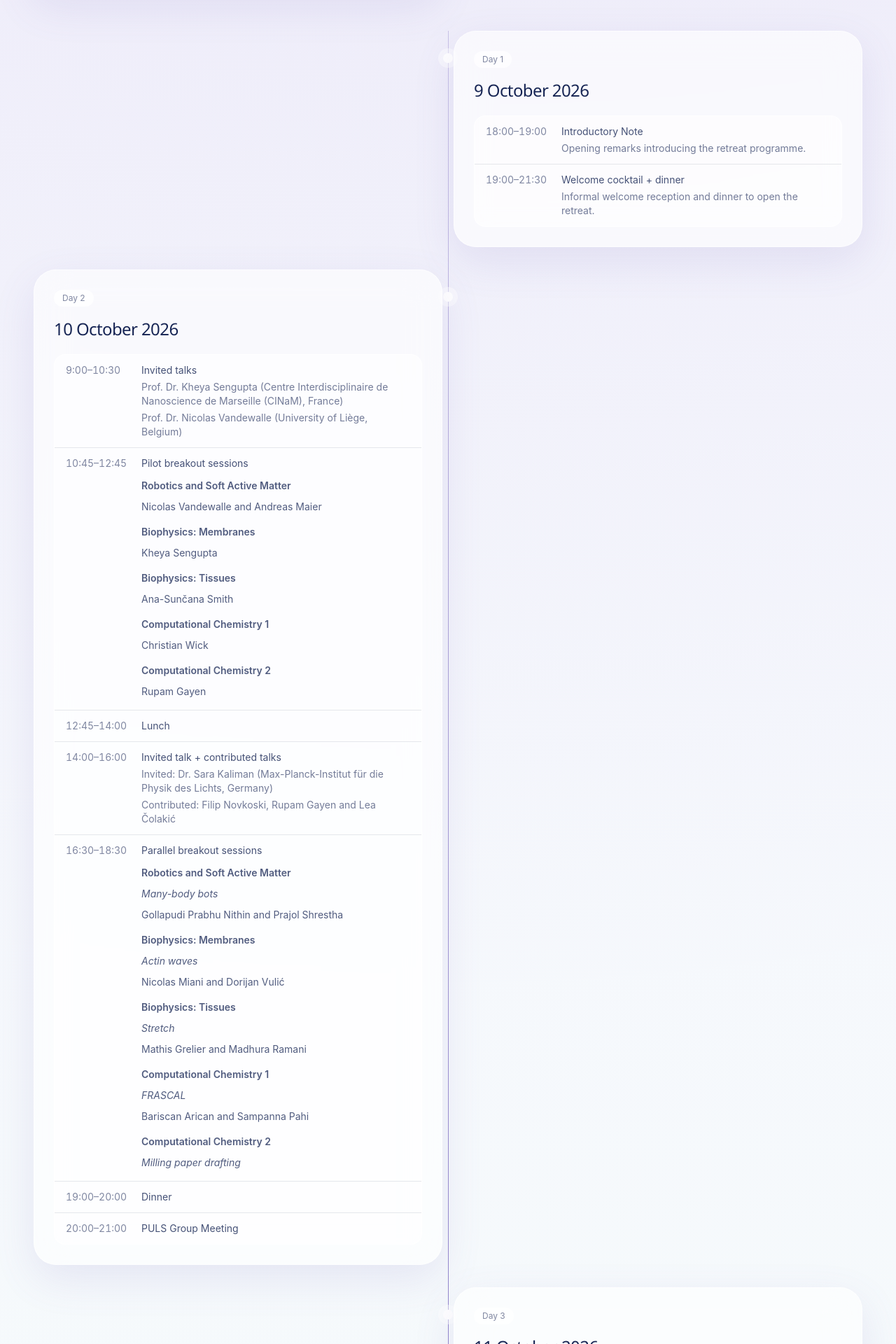
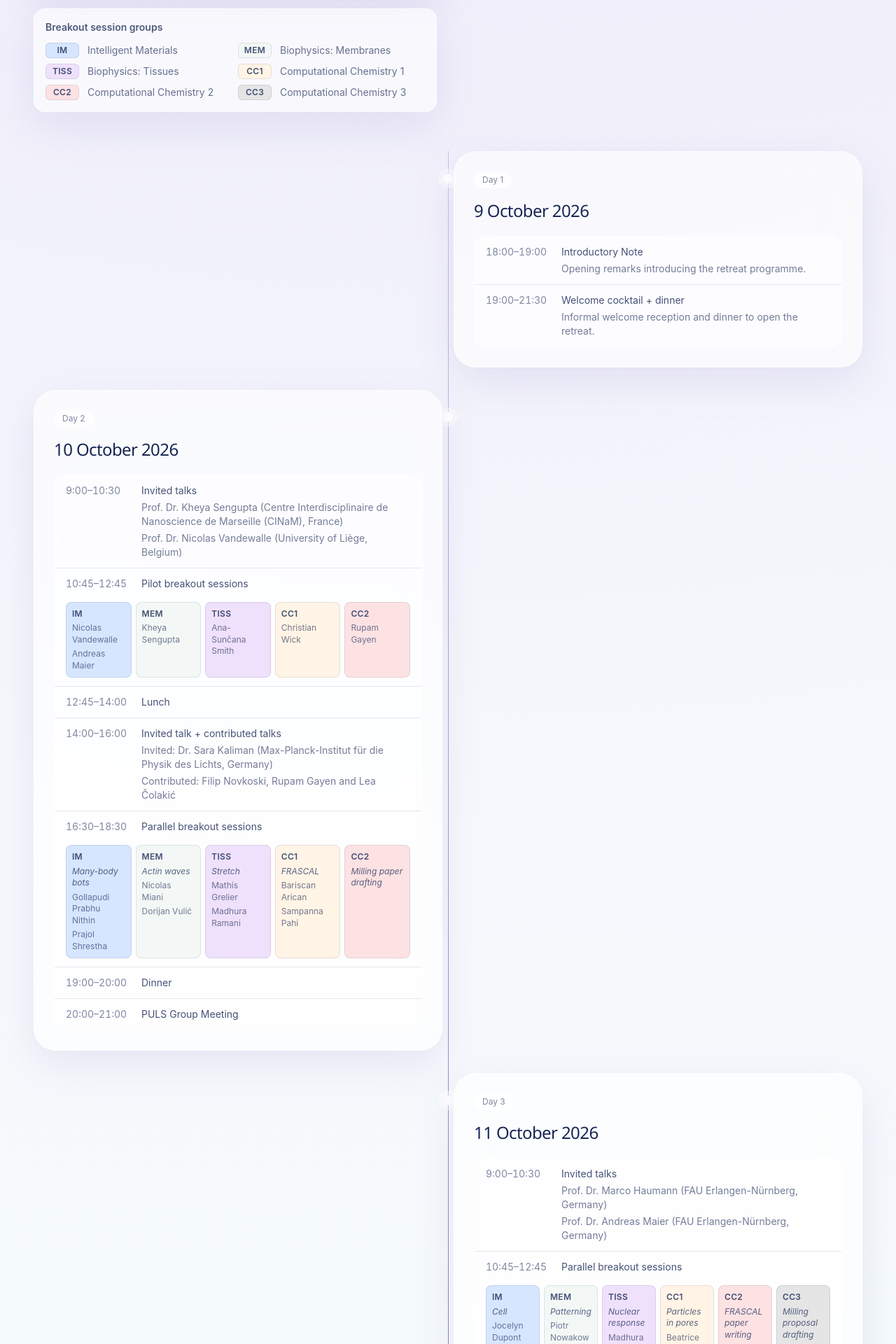
Before and after one commit to pahi-26/puls-retreat-2026, a Next.js app: page / in a window 1280 px wide. Shown: the part 1940-3860 px from the top of the page at 70% size. Built offline with nearby package versions, Linux system fonts and the light colour scheme.

Commit message:
Updated schedule

```diff
--- a/components/Timeline.tsx
+++ b/components/Timeline.tsx
@@ -1,12 +1,7 @@
 "use client";
 
 import { motion } from "framer-motion";
-import { programme, talkFormats } from "@/data/programme";
-
-function listNames(names: string[]) {
-  if (names.length < 2) return names.join("");
-  return `${names.slice(0, -1).join(", ")} and ${names[names.length - 1]}`;
-}
+import { breakoutGroups, programme, talkFormats } from "@/data/programme";
 
 export default function Timeline() {
   return (
@@ -31,6 +26,21 @@ export default function Timeline() {
               ))}
             </tbody>
           </table>
+        </div>
+        <div className="glass-panel mt-6 max-w-xl rounded-2xl p-4">
+          <p className="text-sm font-semibold text-ink/75">Breakout session groups</p>
+          <dl className="mt-3 grid gap-2 sm:grid-cols-2">
+            {breakoutGroups.map((group) => (
+              <div key={group.code} className="flex items-center gap-3">
+                <dt
+                  className={`w-12 shrink-0 rounded-md border border-ink/10 py-0.5 text-center text-xs font-semibold tracking-wide text-ink/80 ${group.tint}`}
+                >
+                  {group.code}
+                </dt>
+                <dd className="text-sm text-ink/65">{group.name}</dd>
+              </div>
+            ))}
+          </dl>
         </div>
         <div className="relative mt-14">
           <div className="absolute left-4 top-0 h-full w-px origin-top bg-gradient-to-b from-plum/10 via-plum/50 to-teal/30 md:left-1/2" />
@@ -74,16 +84,35 @@ export default function Timeline() {
                                 {talk}
                               </p>
                             ))}
-                            {session.tracks?.map((track) => (
-                              <div key={track.name} className="mt-2 text-sm text-ink/60">
-                                <p className="font-semibold text-ink/75">{track.name}</p>
-                                {track.topic && <p className="mt-0.5 italic">{track.topic}</p>}
-                                {track.people && (
-                                  <p className="mt-0.5">{listNames(track.people)}</p>
-                                )}
-                              </div>
-                            ))}
                           </div>
+                          {session.tracks && (
+                            <div className="col-span-2 grid grid-cols-2 gap-1.5 sm:flex">
+                              {session.tracks.map((track) => (
+                                <div
+                                  key={track.group.code}
+                                  title={track.group.name}
+                                  className={`min-w-0 rounded-lg border border-ink/10 p-2 sm:flex-1 ${track.group.tint}`}
+                                >
+                                  <p className="text-xs font-semibold uppercase leading-snug tracking-wide text-ink/80">
+                                    {track.group.code}
+                                  </p>
+                                  {track.topic && (
+                                    <p className="mt-1 break-words text-xs italic leading-snug text-ink/70">
+                                      {track.topic}
+                                    </p>
+                                  )}
+                                  {track.people?.map((person) => (
+                                    <p
+                                      key={person}
+                                      className="mt-1 break-words text-xs leading-snug text-ink/60"
+                                    >
+                                      {person}
+                                    </p>
+                                  ))}
+                                </div>
+                              ))}
+                            </div>
+                          )}
                         </div>
                       ))}
                     </div>
--- a/data/programme.ts
+++ b/data/programme.ts
@@ -6,11 +6,17 @@ export type ProgrammeDay = {
     detail?: string;
     talks?: string[];
     tracks?: {
-      name: string;
+      group: Group;
       topic?: string;
       people?: string[];
     }[];
   }[];
+};
+
+type Group = {
+  code: string;
+  name: string;
+  tint: string;
 };
 
 export const talkFormats = [
@@ -18,15 +24,17 @@ export const talkFormats = [
   { type: "Contributed talk", duration: "approx. 15 mins" }
 ];
 
-// Parallel group-session tracks (IM, Mem, Tiss, CC1–CC3 in the organisers' schedule)
+// Parallel group-session tracks, tinted with the same colours as the organisers' schedule
 const groups = {
-  im: "Robotics and Soft Active Matter",
-  mem: "Biophysics: Membranes",
-  tiss: "Biophysics: Tissues",
-  cc1: "Computational Chemistry 1",
-  cc2: "Computational Chemistry 2",
-  cc3: "Computational Chemistry 3"
-};
+  im: { code: "IM", name: "Intelligent Materials", tint: "bg-[#d6e6ff]" },
+  mem: { code: "MEM", name: "Biophysics: Membranes", tint: "bg-[#f3f8f6]" },
+  tiss: { code: "TISS", name: "Biophysics: Tissues", tint: "bg-[#efe1fb]" },
+  cc1: { code: "CC1", name: "Computational Chemistry 1", tint: "bg-[#fff4e5]" },
+  cc2: { code: "CC2", name: "Computational Chemistry 2", tint: "bg-[#fde2e4]" },
+  cc3: { code: "CC3", name: "Computational Chemistry 3", tint: "bg-[#e5e5e5]" }
+} satisfies Record<string, Group>;
+
+export const breakoutGroups: Group[] = Object.values(groups);
 
 export const programme: ProgrammeDay[] = [
   {
@@ -59,11 +67,11 @@ export const programme: ProgrammeDay[] = [
         time: "10:45–12:45",
         title: "Pilot breakout sessions",
         tracks: [
-          { name: groups.im, people: ["Nicolas Vandewalle", "Andreas Maier"] },
-          { name: groups.mem, people: ["Kheya Sengupta"] },
-          { name: groups.tiss, people: ["Ana-Sunčana Smith"] },
-          { name: groups.cc1, people: ["Christian Wick"] },
-          { name: groups.cc2, people: ["Rupam Gayen"] }
+          { group: groups.im, people: ["Nicolas Vandewalle", "Andreas Maier"] },
+          { group: groups.mem, people: ["Kheya Sengupta"] },
+          { group: groups.tiss, people: ["Ana-Sunčana Smith"] },
+          { group: groups.cc1, people: ["Christian Wick"] },
+          { group: groups.cc2, people: ["Rupam Gayen"] }
         ]
       },
       {
@@ -82,11 +90,11 @@ export const programme: ProgrammeDay[] = [
         time: "16:30–18:30",
         title: "Parallel breakout sessions",
         tracks: [
-          { name: groups.im, topic: "Many-body bots", people: ["Gollapudi Prabhu Nithin", "Prajol Shrestha"] },
-          { name: groups.mem, topic: "Actin waves", people: ["Nicolas Miani", "Dorijan Vulić"] },
-          { name: groups.tiss, topic: "Stretch", people: ["Mathis Grelier", "Madhura Ramani"] },
-          { name: groups.cc1, topic: "FRASCAL", people: ["Bariscan Arican", "Sampanna Pahi"] },
-          { name: groups.cc2, topic: "Milling paper drafting" }
+          { group: groups.im, topic: "Many-body bots", people: ["Gollapudi Prabhu Nithin", "Prajol Shrestha"] },
+          { group: groups.mem, topic: "Actin waves", people: ["Nicolas Miani", "Dorijan Vulić"] },
+          { group: groups.tiss, topic: "Stretch", people: ["Mathis Grelier", "Madhura Ramani"] },
+          { group: groups.cc1, topic: "FRASCAL", people: ["Bariscan Arican", "Sampanna Pahi"] },
+          { group: groups.cc2, topic: "Milling paper drafting" }
         ]
       },
       {
@@ -112,18 +120,18 @@ export const programme: ProgrammeDay[] = [
       },
       {
         time: "10:45–12:45",
-        title: "Parallel group sessions",
+        title: "Parallel breakout sessions",
         tracks: [
-          { name: groups.im, topic: "Cell", people: ["Jocelyn Dupont", "Siddhant Mohapatra"] },
-          { name: groups.mem, topic: "Patterning", people: ["Piotr Nowakowski", "Etienne Loiseau"] },
-          { name: groups.tiss, topic: "Nuclear response", people: ["Madhura Ramani", "Mathis Grelier"] },
+          { group: groups.im, topic: "Cell", people: ["Jocelyn Dupont", "Siddhant Mohapatra"] },
+          { group: groups.mem, topic: "Patterning", people: ["Piotr Nowakowski", "Etienne Loiseau"] },
+          { group: groups.tiss, topic: "Nuclear response", people: ["Madhura Ramani", "Mathis Grelier"] },
           {
-            name: groups.cc1,
+            group: groups.cc1,
             topic: "Particles in pores",
             people: ["Beatrice Anne Maquilan", "Rupam Gayen", "Rustam Durdyyev"]
           },
-          { name: groups.cc2, topic: "FRASCAL paper writing" },
-          { name: groups.cc3, topic: "Milling proposal drafting" }
+          { group: groups.cc2, topic: "FRASCAL paper writing" },
+          { group: groups.cc3, topic: "Milling proposal drafting" }
         ]
       },
       {
@@ -147,7 +155,7 @@ export const programme: ProgrammeDay[] = [
       {
         time: "18:00–19:00",
         title: "Parallel breakout session (continues over dinner)",
-        tracks: [{ name: groups.tiss, topic: "FK", people: ["Elina Wagner", "Narmin Abasova"] }]
+        tracks: [{ group: groups.tiss, topic: "FK", people: ["Elina Wagner", "Narmin Abasova"] }]
       },
       {
         time: "19:00–20:00",
@@ -175,12 +183,16 @@ export const programme: ProgrammeDay[] = [
         title: "Parallel breakout sessions",
         tracks: [
           {
-            name: `${groups.im} + ${groups.tiss}`,
+            group: {
+              code: `${groups.im.code} + ${groups.tiss.code}`,
+              name: `${groups.im.name} + ${groups.tiss.name}`,
+              tint: groups.im.tint
+            },
             people: ["Filip Novkoski", "Madhura Ramani", "Maja Milas", "Ana-Sunčana Smith"]
           },
-          { name: groups.mem, topic: "Group work" },
-          { name: groups.cc1, topic: "Chemprint", people: ["Mathis Grelier", "Philippa Petersen"] },
-          { name: groups.cc2, topic: "Group work" }
+          { group: groups.mem, topic: "Group work" },
+          { group: groups.cc1, topic: "Chemprint", people: ["Mathis Grelier", "Philippa Petersen"] },
+          { group: groups.cc2, topic: "Group work" }
         ]
       },
       {
@@ -203,7 +215,7 @@ export const programme: ProgrammeDay[] = [
       {
         time: "18:00–19:00",
         title: "Parallel breakout session (continues over dinner)",
-        tracks: [{ name: groups.cc1, topic: "Catalysis", people: ["Arsha Cherian", "Tanja Retzer"] }]
+        tracks: [{ group: groups.cc1, topic: "Catalysis", people: ["Arsha Cherian", "Tanja Retzer"] }]
       },
       {
         time: "19:00–20:00",
```
